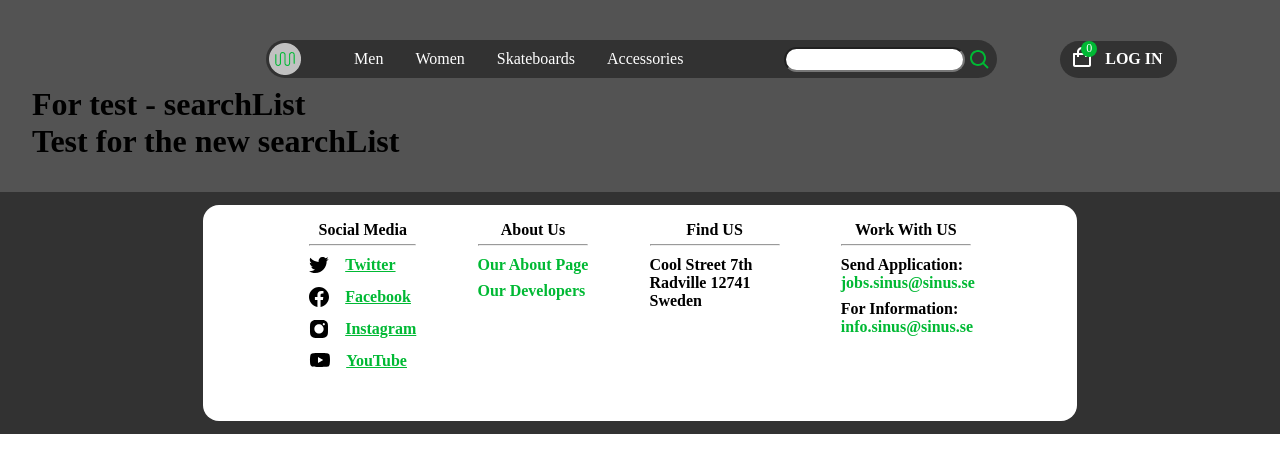
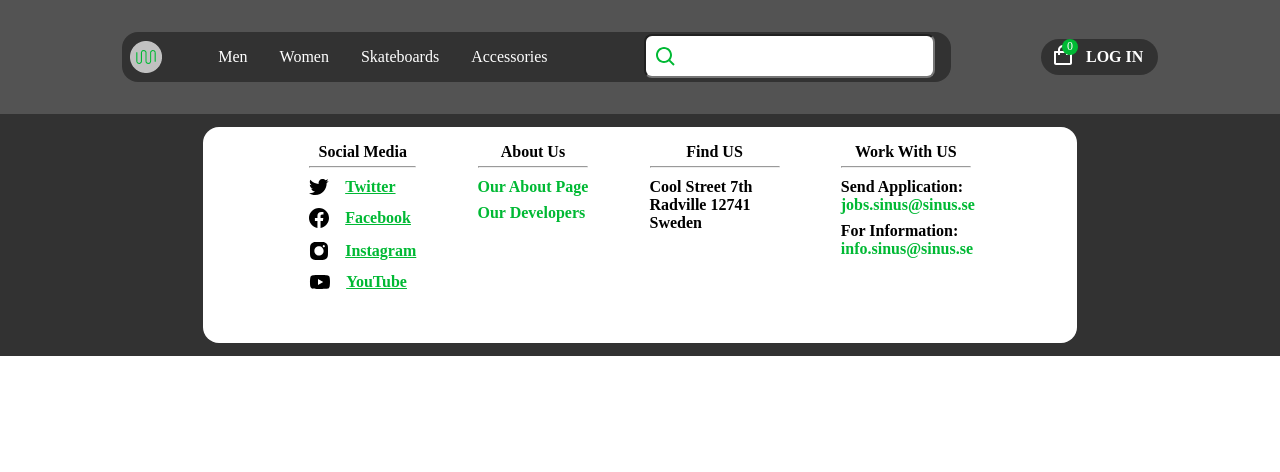
Before and after one commit to Khaled85abo/Agila-Ramverk-slutprojekt, a Vue app: page /admin in a window 1280 px wide. Shown: the top 472 px of the page. Built offline with nearby package versions, Linux system fonts and the light colour scheme.

Commit message:
Search fuction and design
-search function is working now
-we can go to prodct with search
- search links are working now
- search design is don

```diff
--- a/src/components/Header.vue
+++ b/src/components/Header.vue
@@ -1,7 +1,7 @@
 <template>
   <header>
     <nav id="nav">
-      <div class="left"></div>
+      <!-- <div class="left"></div> -->
       <div class="middle">
         <img @click="goToHome" src="../assets/sinus-logo.png" alt="" />
         <div class="links">
@@ -12,8 +12,18 @@
         </div>
         <div class="search">
           <input type="text" v-model="searchKeyword" @keyup="searchProduct" />
-          <img src="../assets/icons/search.svg" alt="" />
-        </div>
+           <ul>
+        <li v-for="item in searchResult" :key="item.id" @click="toProduct(item.id)">
+          <label for="">{{ item.title }}</label>
+        <lable>
+          <img :src="path + item.imgFile" alt="" width="20px" height="20px">
+        </lable>
+        </li>
+      </ul>
+      </div>
+      <!-- <div>
+      <img src="../assets/icons/search.svg" alt="" />
+        </div> -->
       </div>
       <div class="right">
         <div class="cart">
@@ -48,22 +58,18 @@
         </div>
       </div>
     </nav>
-    <div class="for-test">
+    <!-- <div class="for-test">
       <h1>For test - searchList</h1>
-      <ul class="hiddenSearchList">
-        <li v-for="item in items" :key="item.id" @click="toProduct(item.id)">
-          {{ item.title }}
-        </li>
-      </ul>
       <h1>Test for the new searchList</h1>
       <ul>
-        <li v-for="result in searchResult" :key="result.id">
+        <li v-for="result in searcheRsult" :key="result.id">
+          {{searchResult}}
           <ul>
-            <li v-for="res in result" :key="res.id"> {{ res.title }}</li>
+            <li v-for="res in result" :key="res.id" @click="toProduct(item.id)"> {{ res.title }}</li>
           </ul>
         </li>
       </ul>
-    </div>
+    </div> -->
   </header>
 </template>
 
@@ -72,6 +78,7 @@ export default {
   data() {
     return {
       searchKeyword: "",
+       path: "http://localhost:5000/images/",
     };
   },
 
@@ -142,21 +149,16 @@ header {
     display: flex;
     align-items: center;
     justify-content: space-evenly;
-    padding: 0.5rem;
-    max-width: 1280px;
+    max-width: 100%;
 
-    .left {
-      width: 100px;
-    }
     .middle {
       display: flex;
       align-items: center;
       background: $interfaceBlack;
-      border-radius: 9999px;
-      padding: 0.2rem 0.2rem;
+      border-radius: 16px;
       img {
         cursor: pointer;
-        margin-right: 0.3rem;
+        margin: 0.5rem;
       }
       .links {
         margin: 0 5rem 0 2rem;
@@ -168,16 +170,43 @@ header {
         }
       }
       .search {
-        display: flex;
+        display: grid;
         align-items: center;
-        img {
-          cursor: pointer;
+        height: 50px;
+        margin-right: 1rem;
+        input {
+          background-image: url('../assets/icons/search.svg');
+          background-position: 10px ;
+          background-repeat: no-repeat;
+          height: 35px;
+          padding:  20px  40px;
+          font-size: 16px;
+          border-radius: 8px;
+          margin-top: 1px;
         }
-        input {
-          margin: 0 0.3rem;
-          border-radius: 999px;
-          padding: 0.2rem 0;
-          /* height: 25px; */
+        ul{
+          list-style-type: none;
+          padding: 0;
+          margin: 0;
+          li{
+              border: 1px solid $pitchBlack;
+              margin-top: -1px; /* Prevent double borders */
+              background-color: #f6f6f6;
+              padding: 5px;
+              text-decoration: none;
+              font-size: 18px;
+              color: $pitchBlack;
+              display: block;
+              border-radius: 2px;
+              display: flex;
+              flex-direction: row;
+              justify-content: space-between;
+
+          }
+          li:hover{
+              background-color: $monsterGreen;
+              color:$pureWhite;
+              }
         }
       }
     }
--- a/src/store/modules/productsModule.js
+++ b/src/store/modules/productsModule.js
@@ -129,9 +129,9 @@ export default {
     },
     [Mutations.SEARCH_PRODUCTS](state, data) {
       state.searchResponse.splice(0, state.searchResponse.length);
-      state.searchResponse.push(data);
-      console.log("Data är: " + data);
-      console.log("State är :" + state);
+      state.searchResponse = data
+      state.allProductsList.unshift(...data)
+      data.forEach((pro) => (state.allProductsObj[pro.id] = pro));
     },
   },
   getters: {
```
